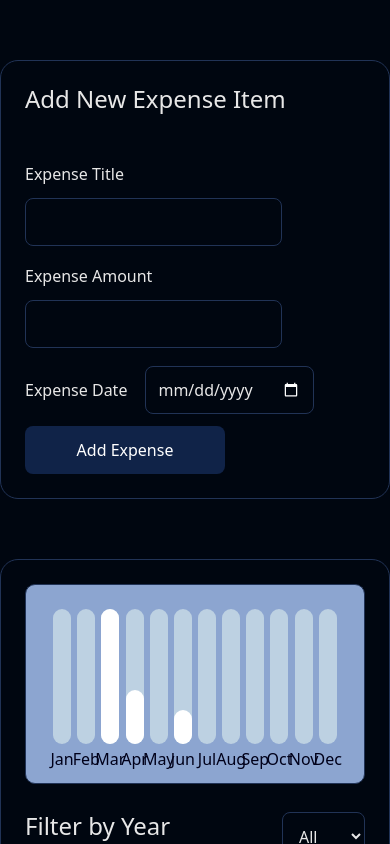
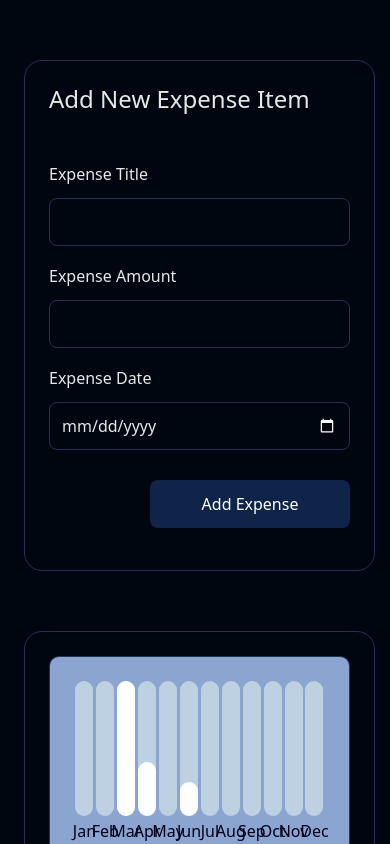
Before and after one commit to khushboodhiman/expense-tracker, a React (Create React App) app: page / in a window 390 px wide. Shown: the top 844 px of the page. Built offline with nearby package versions, Linux system fonts and the light colour scheme.

Commit message:
Added Responsiveness

```diff
--- a/src/Components/AddExpense.css
+++ b/src/Components/AddExpense.css
@@ -13,16 +13,6 @@ label {
   gap: 18px;
 }
 
-.add-expense-btn {
-  width: 200px;
-  margin-top: 12px;
-  border-radius: 8px;
-  border: 0;
-  background-color: #102348;
-  color: #fff;
-  font-weight: 500;
-}
-
 input {
   color-scheme: dark;
 }
--- a/src/Components/Card.css
+++ b/src/Components/Card.css
@@ -11,3 +11,10 @@
   gap: 28px;
   color: #e7e7e7;
 }
+
+@media (max-width: 760px) {
+  .dark_card {
+    width: 90%;
+    margin: 60px 24px;
+  }
+}
--- a/src/Components/ExpenseForm.js
+++ b/src/Components/ExpenseForm.js
@@ -35,15 +35,14 @@ function ExpenseForm(props) {
       <h3 className="heading">Add New Expense Item</h3>
       <form onSubmit={addExpenseHandler}>
         <div className="input-wrapper">
-          <div>
           <label>Expense Title</label>
-            <input type="string" name="title" ref={title} required="true" />
+          <input type="string" name="title" ref={title} required />
         </div>
-          <div>
+        <div className="input-wrapper">
           <label>Expense Amount</label>
-            <input type="number" name="amount" ref={amount} required="true" />
+          <input type="number" name="amount" ref={amount} required />
         </div>
-          <div>
+        <div className="input-wrapper">
           <label>Expense Date</label>
           <input
             type="date"
@@ -52,11 +51,12 @@ function ExpenseForm(props) {
             max="2023-12-31T00:00"
             name="expense-date"
             ref={expenseDate}
-              required="true"
+            required
           />
         </div>
+        <div className="button-wrapper">
+          <input type="submit" className="primary-btn" value="Add Expense" />
         </div>
-        <input type="submit" className="add-expense-btn" value="Add Expense" />
       </form>
     </>
   );
--- a/src/Components/FilterBar.js
+++ b/src/Components/FilterBar.js
@@ -1,7 +1,7 @@
 import "./FilterBar.css";
 
 function FilterBar(props) {
-  console.log("filter bar", props);
+  // console.log("filter bar", props);
   const { maxExpense, expense, label } = props;
   const fillHeight = expense
     ? Math.round((expense / maxExpense) * 100) + "%"
--- a/src/Components/FilterChart.js
+++ b/src/Components/FilterChart.js
@@ -3,7 +3,7 @@ import "./FilterChart.css";
 
 function FilterChart(props) {
   const { items } = props;
-  console.log("items", items);
+  // console.log("items", items);
 
   const expenses = items.map((exp) => exp?.expense || 0);
   const maxExpense = Math.max(...expenses);
--- a/src/style.css
+++ b/src/style.css
@@ -1,3 +1,20 @@
+form input {
+  margin-bottom: 18px;
+  width: 70%;
+}
+
+@media (max-width: 550px) {
+  form input {
+    margin-bottom: 18px;
+    width: 100%;
+  }
+
+  .input-wrapper {
+    flex-direction: column;
+    gap: 0;
+  }
+}
+
 .heading {
   margin-bottom: 20px;
   font-size: 24px;
@@ -7,6 +24,12 @@
 
 label {
   margin-bottom: 12px;
+}
+
+.input-wrapper {
+  display: flex;
+  align-items: baseline;
+  justify-content: space-between;
 }
 
 input,
@@ -27,3 +50,18 @@ select {
 p {
   color: #e7e7e7;
 }
+
+.button-wrapper {
+  display: flex;
+  justify-content: flex-end;
+}
+
+.primary-btn {
+  width: 200px;
+  margin-top: 12px;
+  border-radius: 8px;
+  border: 0;
+  background-color: #102348;
+  color: #fff;
+  font-weight: 500;
+}
```
Lines whose indentation alone changed are shown as unchanged.
